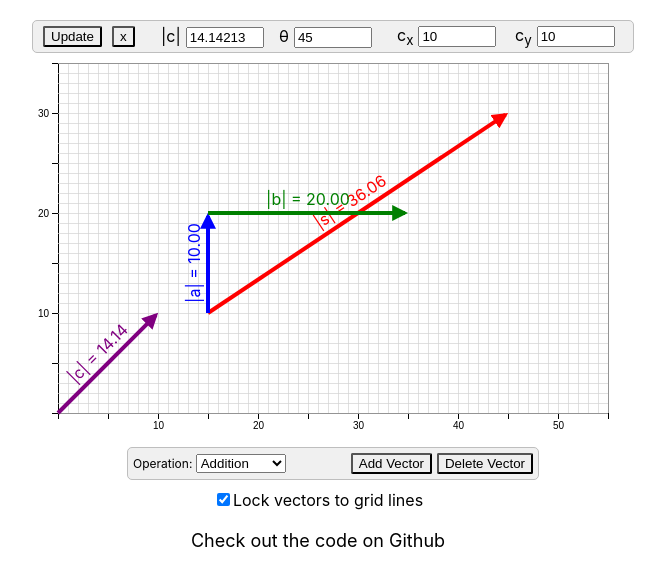
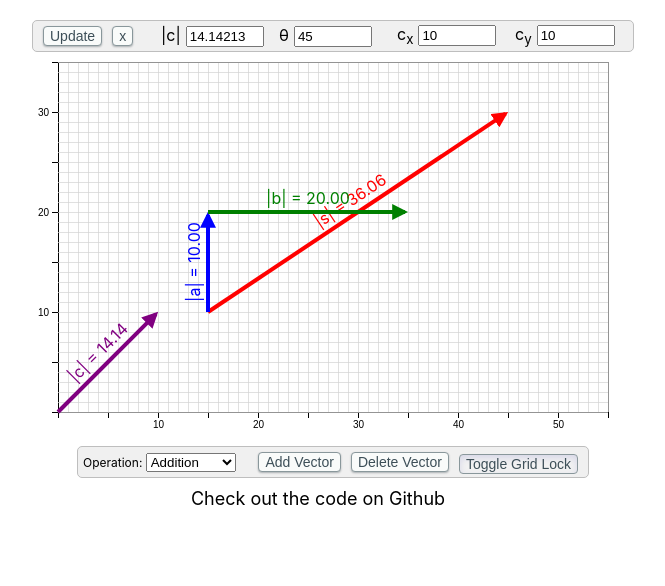
Before and after one commit to peterbucci/VectorMathReact, a React (Create React App) app: page / in a window 1280 px wide. Both pictures are taken after a click on the button "Add Vector". Shown: the top 586 px of the page, without its empty margins (322-987 px from the left). Built offline with nearby package versions, Linux system fonts and the light colour scheme.

Commit message:
remove VectorLock and integrate it into VectorControls. Styled buttons and inputs

```diff
--- a/src/App.js
+++ b/src/App.js
@@ -2,7 +2,6 @@ import React, { useCallback, useEffect, useRef, useState } from "react";
 import Graph from "./components/Graph";
 import VectorDetails from "./components/VectorDetails";
 import VectorControls from "./components/VectorControls";
-import VectorLock from "./components/VectorLock";
 import GithubLink from "./components/GithubLink";
 import useVectorDetails from "./hooks/useVectorDetails";
 import createVector, { renameVectors } from "./helpers/create_vector";
@@ -38,7 +37,7 @@ const App = () => {
     }
   }, []);
 
-  const { vectorDetails, updateVectorDetails, handleVectorAdjust } =
+  const { vectorDetails, updateVectorDetails, onVectorInputChange } =
     useVectorDetails(performOperation);
 
   /**
@@ -172,9 +171,9 @@ const App = () => {
    * Function to toggle the lock to grid feature
    * @param {Object} e - The event object
    */
-  const handleVectorLockToggle = (e) => {
-    graphInstanceRef.current.lockToGrid = e.target.checked;
-    setLockToGrid(e.target.checked);
+  const handleVectorLockToggle = () => {
+    graphInstanceRef.current.lockToGrid = !lockToGrid;
+    setLockToGrid(!lockToGrid);
     saveVector();
   };
 
@@ -183,7 +182,7 @@ const App = () => {
       <VectorDetails
         activeVector={activeVector}
         vectorDetails={vectorDetails}
-        handleVectorAdjust={handleVectorAdjust}
+        onVectorInputChange={onVectorInputChange}
         saveVector={saveVector}
         setActiveVector={setActiveVector}
       />
@@ -195,8 +194,6 @@ const App = () => {
         handleOperationChange={handleOperationChange}
         handleVectorAdd={handleVectorAdd}
         handleVectorDelete={handleVectorDelete}
-      />
-      <VectorLock
         lockToGrid={lockToGrid}
         handleVectorLockToggle={handleVectorLockToggle}
       />
--- a/src/components/VectorControls.js
+++ b/src/components/VectorControls.js
@@ -7,6 +7,8 @@ const VectorControls = ({
   handleOperationChange,
   handleVectorAdd,
   handleVectorDelete,
+  lockToGrid,
+  handleVectorLockToggle,
 }) => {
   return (
     <div className="vector-controls">
@@ -19,14 +21,14 @@ const VectorControls = ({
       </div>
       <div>
         <button
-          className="add-vector-button"
+          className="styled-button"
           onClick={handleVectorAdd}
           disabled={numberOfVectors >= 11}
         >
           Add Vector
         </button>
         <button
-          className="remove-vector-button"
+          className="styled-button"
           onClick={handleVectorDelete}
           disabled={
             !activeVector || activeVector === "s" || numberOfVectors < 2
@@ -34,6 +36,12 @@ const VectorControls = ({
         >
           Delete Vector
         </button>
+        <button
+          className={`styled-button grid-lock` + (lockToGrid ? " locked" : "")}
+          onClick={handleVectorLockToggle}
+        >
+          Toggle Grid Lock
+        </button>
       </div>
     </div>
   );
--- a/src/components/VectorDetails.js
+++ b/src/components/VectorDetails.js
@@ -4,38 +4,43 @@ import VectorInput from "./VectorInput";
 const VectorDetails = ({
   activeVector,
   vectorDetails,
-  handleVectorAdjust,
+  onVectorInputChange,
   saveVector,
   setActiveVector,
 }) => {
+  const inputDetails = [
+    ["magnitude", "|" + activeVector + "|"],
+    ["angle", "θ"],
+    ["xComponent", activeVector, "x"],
+    ["yComponent", activeVector, "y"],
+  ];
+
   return (
     <div className="vector-details">
       {activeVector ? (
         <>
           <div className="button-container">
             <button
-              className="toggle"
+              className="update styled-button"
               onClick={saveVector}
               disabled={activeVector === "s"}
             >
               Update
             </button>
-            <button className="close" onClick={() => setActiveVector(null)}>
+            <button
+              className="close styled-button"
+              onClick={() => setActiveVector(null)}
+            >
               x
             </button>
           </div>
-          {[
-            ["magnitude", "|" + activeVector + "|"],
-            ["angle", "θ"],
-            ["xComponent", activeVector, "x"],
-            ["yComponent", activeVector, "y"],
-          ].map(([name, label, subLabel], i) => (
+          {inputDetails.map(([name, label, subLabel], i) => (
             <VectorInput
               key={i}
               label={label}
               subLabel={subLabel}
               value={vectorDetails[name]}
-              onChange={(e) => handleVectorAdjust(name, e.target.value)}
+              onChange={(e) => onVectorInputChange(name, e.target.value)}
               readOnly={activeVector === "s"}
             />
           ))}
--- a/src/components/VectorInput.js
+++ b/src/components/VectorInput.js
@@ -18,14 +18,14 @@ const VectorInput = ({
   readOnly = false,
 }) => {
   return (
-    <div className="field-container">
+    <div className="text-input-container">
       <label>
         {label}
         {subLabel && <sub>{subLabel}</sub>}
       </label>
       <input
         type="number"
-        className="vector-details-input"
+        className="styled-text-input"
         value={value}
         onChange={onChange}
         readOnly={readOnly}
--- a/src/components/VectorLock.js
+++ /dev/null
@@ -1,17 +0,0 @@
-import React from "react";
-
-const VectorLock = ({ lockToGrid, handleVectorLockToggle }) => {
-  return (
-    <div className="vector-lock">
-      <input
-        type="checkbox"
-        id="lock-to-grid"
-        checked={lockToGrid}
-        onChange={handleVectorLockToggle}
-      />
-      <label htmlFor="lock-to-grid">Lock vectors to grid lines</label>
-    </div>
-  );
-};
-
-export default VectorLock;
--- a/src/hooks/useVectorDetails.js
+++ b/src/hooks/useVectorDetails.js
@@ -55,7 +55,7 @@ const useVectorDetails = (performOperation) => {
    * @param {string} type - The type of the vector detail
    * @param {string} value - The value of the vector detail
    */
-  const handleVectorAdjust = (type, value) => {
+  const onVectorInputChange = (type, value) => {
     const { xComponent, yComponent } = vectorDetails;
     const updatedDetails = { ...vectorDetails };
 
@@ -100,7 +100,7 @@ const useVectorDetails = (performOperation) => {
     setVectorDetails(updatedDetails);
   };
 
-  return { vectorDetails, updateVectorDetails, handleVectorAdjust };
+  return { vectorDetails, updateVectorDetails, onVectorInputChange };
 };
 
 export default useVectorDetails;
--- a/src/styles/App.css
+++ b/src/styles/App.css
@@ -16,6 +16,7 @@
   justify-content: center;
   align-items: center;
   width: 600px;
+  height: 30px;
   margin-left: 30px;
   font-size: 12px;
   background-color: #f0f0f0;
@@ -28,27 +29,13 @@
   margin: 5px;
 }
 
-.vector-details > .button-container > button {
-  margin: 0 5px;
-  border-radius: 2px;
-  cursor: pointer;
-}
-
-.vector-details > .button-container > button:hover {
-  background-color: #e0e0e0;
-}
-
-.vector-details > .button-container > button:active {
-  background-color: #d0d0d0;
-}
-
-.vector-details > .field-container {
+.vector-details > .text-input-container {
   flex: 1;
   font-size: 16px;
   font-style: bold;
 }
 
-.vector-details-input {
+.vector-details > .text-input-container > input {
   margin: 0 5px;
   width: 70px;
 }
@@ -62,30 +49,13 @@ svg text {
   flex-direction: row;
   justify-content: space-between;
   align-items: center;
-  width: 400px;
+  width: 500px;
   margin-left: 30px;
   padding: 5px;
   font-size: 12px;
   background-color: #f0f0f0;
   border: 1px solid #bebebe;
   border-radius: 5px;
-}
-
-.add-vector-button,
-.remove-vector-button {
-  margin: 0 0 0 5px;
-  cursor: pointer;
-  border-radius: 2px;
-}
-
-.add-vector-button:hover,
-.remove-vector-button:hover {
-  background-color: #e0e0e0;
-}
-
-.add-vector-button:active,
-.remove-vector-button:active {
-  background-color: #d0d0d0;
 }
 
 .vector-lock {
@@ -118,3 +88,52 @@ svg text {
 .github-button:active {
   color: #9c0f0f;
 }
+
+.styled-button {
+  display: inline-block;
+  outline: 0;
+  appearance: none;
+  margin: 0 5px;
+  padding: 0px 6px;
+  border-radius: 4px;
+  text-decoration: none;
+  cursor: pointer;
+  background-color: rgb(249, 251, 250);
+  border: 1px solid rgb(137, 151, 155);
+  box-shadow: rgb(6 22 33 / 30%) 0px 1px 2px;
+  color: rgb(61, 79, 88);
+  font-size: 14px;
+  font-weight: 400;
+  height: 20px;
+  transition: all 150ms ease-in-out 0s;
+}
+
+.styled-button:hover {
+  color: rgb(61, 79, 88);
+  background-color: rgb(242, 242, 242);
+  border: 1px solid rgb(93, 108, 116);
+  box-shadow: rgb(0 0 0 / 30%) 0px 2px 2px, rgb(231 238 236) 0px 0px 0px 1px;
+}
+
+.styled-button:active,
+.styled-button.locked {
+  box-shadow: #d6d6e7 0 3px 7px inset;
+  transform: translateY(2px);
+}
+
+.styled-button.locked {
+  background-color: rgb(242, 242, 242);
+}
+
+.styled-button:disabled {
+  color: rgb(137, 151, 155);
+  background-color: rgb(249, 251, 250);
+  border: 1px solid rgb(137, 151, 155);
+  box-shadow: rgb(6 22 33 / 30%) 0px 1px 2px;
+  cursor: not-allowed;
+}
+
+.styled-text-input:focus,
+select:focus {
+  outline: 1px solid rgb(197, 197, 197);
+}
```
